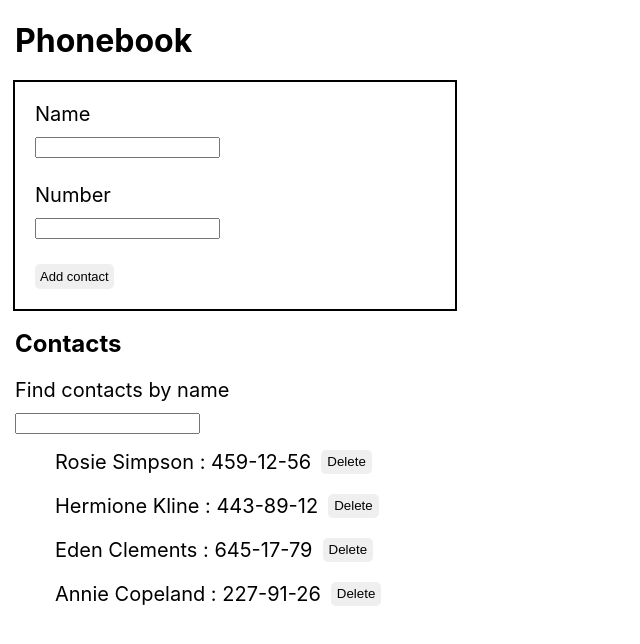
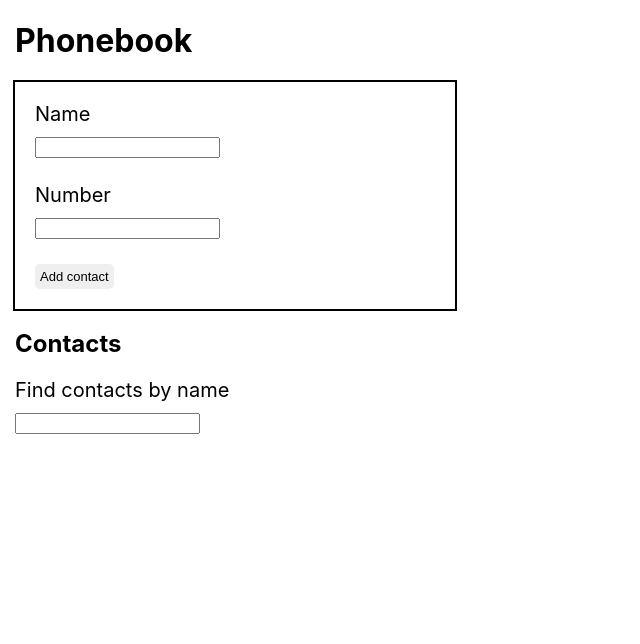
Before and after one commit to lightsky21/goit-react-hw-04-phonebook, a React (Create React App) app: page / in a window 1280 px wide. Shown: the top 644 px of the page, without its empty margins (0-640 px from the left). Built offline with nearby package versions, Linux system fonts and the light colour scheme.

Commit message:
Update App.jsx

```diff
--- a/src/components/App.jsx
+++ b/src/components/App.jsx
@@ -1,32 +1,19 @@
-import { useState, useEffect } from 'react';
+import { useState } from 'react';
 import { nanoid } from 'nanoid';
 import { Container } from 'components/Components.styled'
-
+import useLocalStorage from 'components/hooks/useLocalStorage';
 
 import ContactsForm from "./ContactsForm";
 import Filter from "./Filter";
 import ContactList from "./ContactList";
 
-const LS_KEY = 'contacts';
+
 
 export function App() {
 
-  const [contacts, setContacts] = useState([{ id: 'id-1', name: 'Rosie Simpson', number: '459-12-56' },
-  { id: 'id-2', name: 'Hermione Kline', number: '443-89-12' },
-  { id: 'id-3', name: 'Eden Clements', number: '645-17-79' },
-  { id: 'id-4', name: 'Annie Copeland', number: '227-91-26' },]);
+    const [contacts, setContacts] = useLocalStorage('contactList', []);
   const [filter, setFilter] = useState('');
 
-  useEffect(() => {
-  localStorage.setItem(LS_KEY, JSON.stringify(contacts))
-  }, [contacts])
-  useEffect(() => {
-    const contacts = localStorage.getItem(LS_KEY);
-    const parsedContacts = JSON.parse(contacts);
-    if (parsedContacts) {
-      setContacts(parsedContacts)
-    };
-  }, [])
 
   const changeFilter = evt => {
     setFilter({ filter: evt.currentTarget.value });
```
